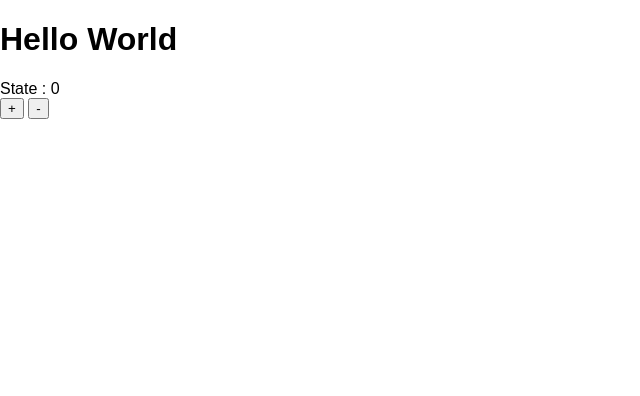
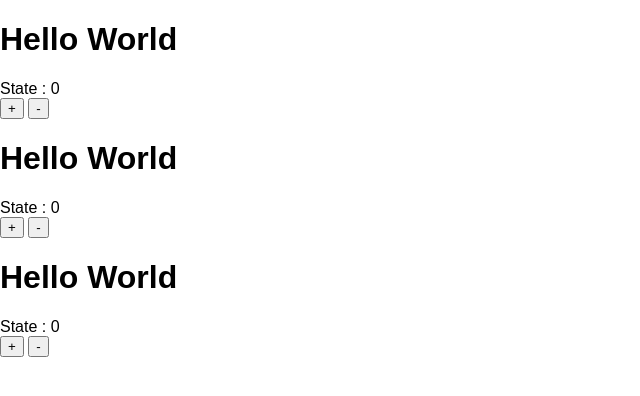
Before and after one commit to dupp21/react-api, a React (Create React App) app: page / in a window 1280 px wide. Shown: the top 396 px of the page, without its empty margins (0-640 px from the left). Built offline with nearby package versions, Linux system fonts and the light colour scheme.

Commit message:
Add Multiple Counter

```diff
--- a/src/App.js
+++ b/src/App.js
@@ -1,36 +1,14 @@
 import React, { Component } from "react";
-import logo from "./logo.svg";
 import "./App.css";
+import Counter from "./Counter";
 
 class App extends Component {
-  constructor() {
-    super();
-    this.state = {
-      count: 0
-    };
-  }
-
-  handleIncrement = () => {
-    this.setState({
-      count: this.state.count + 1
-    });
-  };
-
-  handleDecrement = () => {
-    this.setState({
-      count: this.state.count - 1
-    });
-  };
-
   render() {
     return (
       <div>
-        <h1>Hello World</h1>
-        State : {this.state.count}
-        <br />
-        <button onClick={() => this.handleIncrement()}> + </button>
-        {" "}
-        <button onClick={() => this.handleDecrement()}> - </button>
+        <Counter />
+        <Counter />
+        <Counter />
       </div>
     );
   }
--- /dev/null
+++ b/src/Counter.jsx
@@ -0,0 +1,37 @@
+import React, { Component } from "react";
+
+class Counter extends Component {
+  constructor() {
+    super();
+    this.state = {
+      count: 0
+    };
+  }
+
+  handleIncrement = () => {
+    this.setState({
+      count: this.state.count + 1
+    });
+  };
+
+  handleDecrement = () => {
+    this.setState({
+      count: this.state.count - 1
+    });
+  };
+
+  render() {
+    return (
+      <div>
+        <h1>Hello World</h1>
+        State : {this.state.count}
+        <br />
+        <button onClick={() => this.handleIncrement()}> + </button>
+        {" "}
+        <button onClick={() => this.handleDecrement()}> - </button>
+      </div>
+    );
+  }
+}
+
+export default Counter;
```
